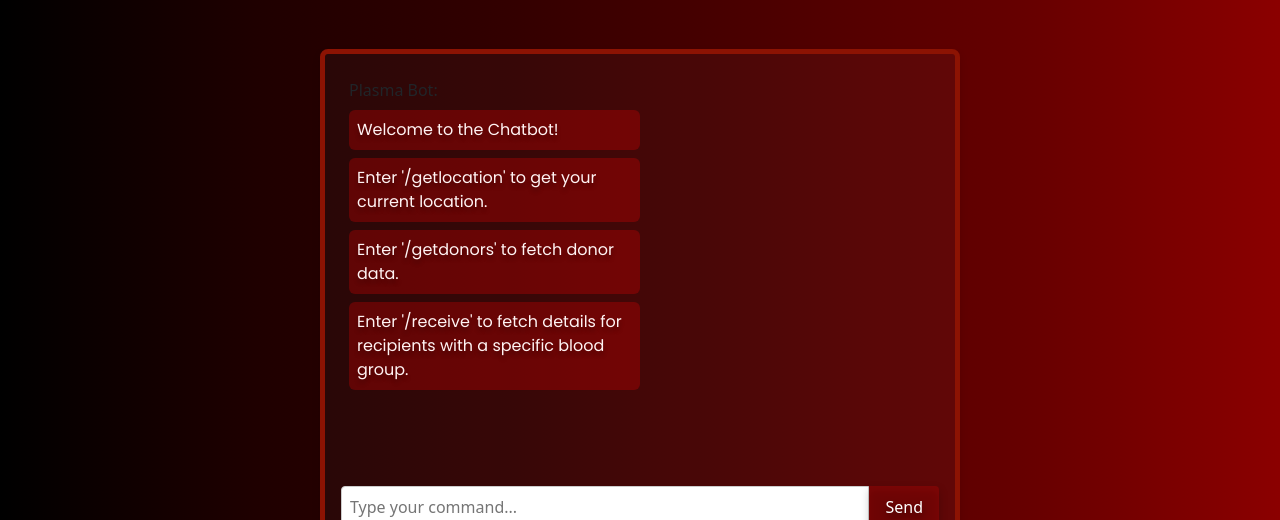
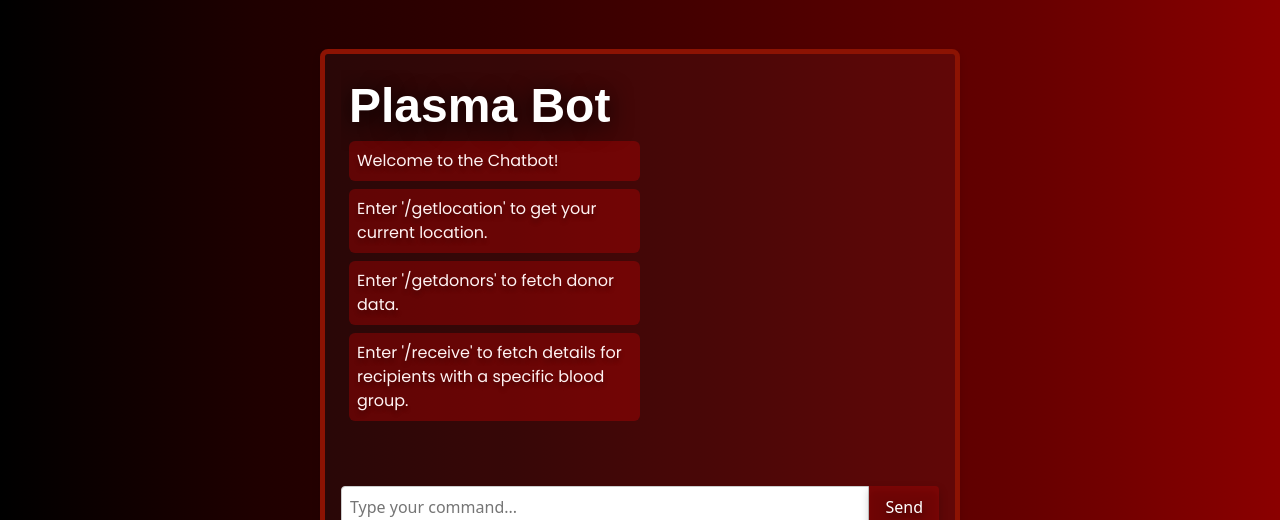
Before and after one commit to Anushka-Bhowmick/LifeLine_client, a React (Vite) app in the folder client-side/: page / in a window 1280 px wide. Shown: the part 503-1023 px from the top of the page. Built offline with nearby package versions, Linux system fonts and the light colour scheme; a web font is replaced by a local one.

Commit message:
Added chatot

```diff
--- a/client-side/src/components/Chatbot.css
+++ b/client-side/src/components/Chatbot.css
@@ -77,3 +77,35 @@
 .chatbot-input-form button:hover {
   background-color: #640404;
 }
+
+.chatbot-messages {
+  color: #FFF3F3;
+}
+
+.chatbot-messages .plasma-bot {
+  color: #FFF;
+  font-weight: bold; }
+
+
+.chatbot-messages {
+  overflow-y: scroll;
+  scrollbar-width: thin;
+  scrollbar-color: #8C1303 rgba(128, 128, 128, 0.05);
+}
+
+.chatbot-messages::-webkit-scrollbar {
+  width: 8px;
+}
+
+.chatbot-messages::-webkit-scrollbar-thumb {
+  background-color: #8C1303;
+  border-radius: 8px;
+}
+
+.chatbot-messages::-webkit-scrollbar-track {
+  background-color: rgb(255, 255, 255);
+}
+
+.chatbot-messages::-webkit-scrollbar-button {
+  display: none;
+}
--- a/client-side/src/components/Chatbot.jsx
+++ b/client-side/src/components/Chatbot.jsx
@@ -183,7 +183,7 @@ const Chatbot = () => {
   return (
     <div className="chatbot-container">
       <div className="chatbot-messages">
-        Plasma Bot:
+      <span className="plasma-bot">Plasma Bot</span>
         {messages.map((message, index) => (
           <div
             key={index}
```
